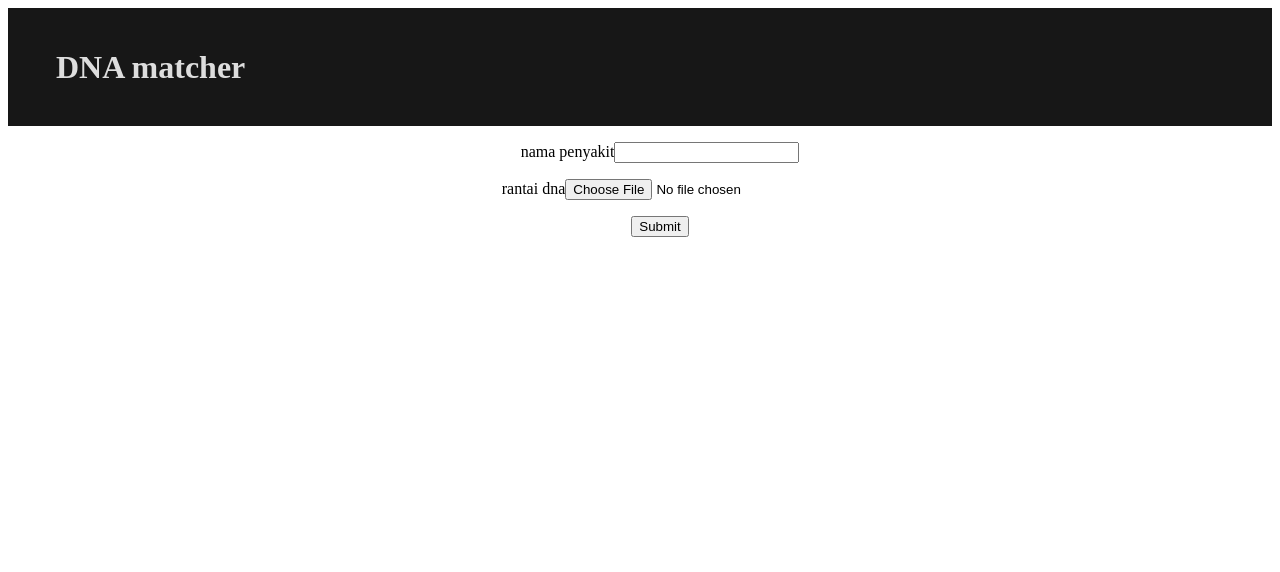
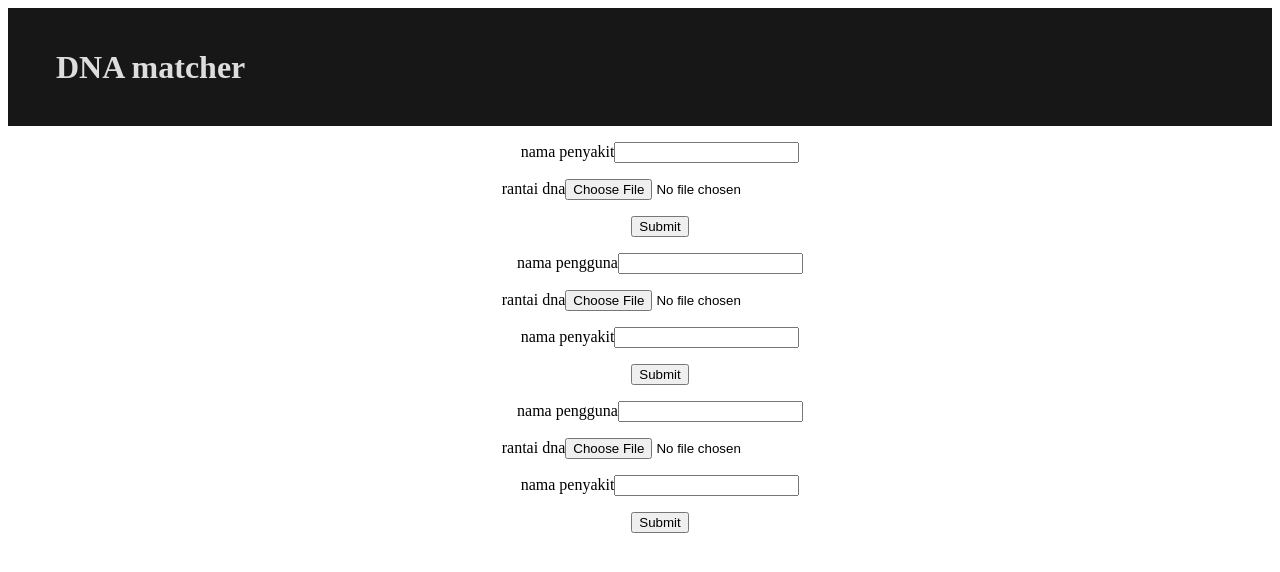
Before and after one commit to malifpy/Tubes3_13520135, a React (Create React App) app: page / in a window 1280 px wide. Shown: the top 572 px of the page. Built offline with nearby package versions, Linux system fonts and the light colour scheme.

Commit message:
update frontend

```diff
--- a/src/App.js
+++ b/src/App.js
@@ -4,7 +4,7 @@ import {
   Route
 } from "react-router-dom";
 import { About } from './pages/About';
-import { TestDNA} from './pages/TestDNA'
+import { MatcherDNA } from './pages/MatcherDNA'
 
 function App() {
 
@@ -14,7 +14,7 @@ function App() {
       <div>
         <Routes>
           <Route exact path='/About' element={ <About /> } />
-          <Route exact path='/' element={ <TestDNA/> }/>
+          <Route exact path='/' element={ <MatcherDNA /> }/>
         </Routes>
       </div>
     </Router>
--- /dev/null
+++ b/src/component/HasilPrediksi.jsx
@@ -0,0 +1,51 @@
+import React from 'react';
+import axios from 'axios';
+import { Endpoints } from '../Api'
+import "./HasilPrediksi.scss"
+
+class HasilPrediksi extends React.Component {
+
+  constructor(props) {
+    super(props);
+    this.state = {
+      search_query:''
+    };
+
+    this.handleSubmit = this.handleSubmit.bind(this);
+  }
+
+  handleSubmit = () => {
+
+    console.log(this.state.search_query);
+
+  }
+
+  render() {
+    return (
+      <div>
+        <ul>
+          <label>
+            nama pengguna
+            <input type="text" required={true} ref={(ref) => {this.nama_pengguna = ref; }}/>
+          </label>
+        </ul>
+        <ul>
+          <label>
+            rantai dna
+            <input type="file" required={true} accept='.txt' onChange={e => this.handleFile(e.target.files[0])}/>
+          </label>
+        </ul>
+        <ul>
+          <label>
+            nama penyakit
+            <input type="text" required={true} ref={(ref) => {this.nama_penyakit = ref; }}/>
+          </label>
+        </ul>
+        <ul>
+          <button onClick={this.handleSubmit}>Submit</button>
+        </ul>
+      </div>
+    );
+  }
+}
+export default HasilPrediksi;
--- /dev/null
+++ b/src/component/TestDNA.jsx
@@ -0,0 +1,104 @@
+import React from 'react';
+import axios from 'axios';
+import { Endpoints } from '../Api'
+import "./TestDNA.scss"
+
+class TestDNA extends React.Component {
+
+  constructor(props) {
+    super(props);
+    this.state = {
+      id: 0,
+      nama_pengguna:'',
+      rantai_dna: '',
+      nama_penyakit:''
+    };
+
+    this.handleSubmit = this.handleSubmit.bind(this);
+    this.handleFile = this.handleFile.bind(this);
+  }
+
+
+  handleFile = (file) => {
+    var fileReader = new FileReader()
+    fileReader.readAsText(file)
+    fileReader.onloadend = (e)=> {
+      var content = e.target.result
+      console.log(content)
+      this.setState({
+        rantai_dna : content
+      });
+    }
+  }
+
+  handleSubmit = () => {
+
+    console.log(this.nama_penyakit.value);
+    console.log(this.state.rantai_dna);
+
+    const formData = new FormData();
+
+    // Update the formData object
+    formData.append("id", this.id);
+    formData.append("nama", this.nama_penyakit);
+    formData.append("rantai_dna", this.state.rantai_dna);
+
+
+    if(formData.values != null){
+        console.log(Endpoints.addPenyakit)
+
+        axios({
+            method: 'POST',
+            url: Endpoints.addPenyakit,
+            headers: {
+                'Content-Type': 'application/json'
+            },
+            data: {
+                id: this.id,
+                nama: this.nama_penyakit.value,
+                rantai_dna: this.state.rantai_dna
+            }
+
+        }).then((response) => {
+        console.log(response);
+      }, (error) => {
+        console.log(error);
+      });
+
+    } else {
+
+      console.log("error");
+
+    }
+
+  }
+
+  render() {
+    return (
+      <div>
+        <ul>
+          <label>
+            nama pengguna
+            <input type="text" required={true} ref={(ref) => {this.nama_pengguna = ref; }}/>
+          </label>
+        </ul>
+        <ul>
+          <label>
+            rantai dna
+            <input type="file" required={true} accept='.txt' onChange={e => this.handleFile(e.target.files[0])}/>
+          </label>
+        </ul>
+        <ul>
+          <label>
+            nama penyakit
+            <input type="text" required={true} ref={(ref) => {this.nama_penyakit = ref; }}/>
+          </label>
+        </ul>
+        <ul>
+          <button onClick={this.handleSubmit}>Submit</button>
+        </ul>
+      </div>
+    );
+  }
+}
+export default TestDNA;
--- a/src/pages/TestDNA.jsx
+++ b/src/pages/MatcherDNA.jsx
@@ -1,9 +1,11 @@
 import AddPenyakit from "../component/AddPenyakit"
+import TestDNA from "../component/TestDNA"
 import { Navbar } from "../component/Navbar/Navbar"
+import HasilPrediksi from "../component/HasilPrediksi"
+import "./MatcherDNA.scss"
 
-import "./TestDNA.scss"
 
-export const TestDNA = () => {
+export const MatcherDNA = () => {
     return (
         <>
             <Navbar
@@ -11,6 +13,8 @@ export const TestDNA = () => {
             />
             <div className="compressor-wrapper">
                 <AddPenyakit />
+                <TestDNA />
+                <HasilPrediksi />
             </div>
         </>
     )
```
Also changed, not shown: src/component/HasilPrediksi.scss (added), src/component/TestDNA.scss (added), src/pages/MatcherDNA.scss (renamed from src/pages/TestDNA.scss).
